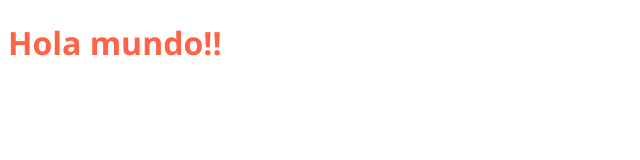
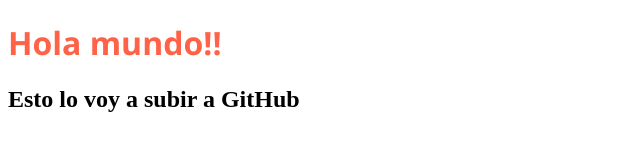
Before and after one commit to aarongmez18/DIW1, a plain HTML site: page index.html in a window 1280 px wide. Shown: the whole page, without its empty margins (0-640 px from the left). Drawn offline with Linux system fonts and the light colour scheme.

Commit message:
Se ha añadido h2 y un documento index.html

```diff
--- a/index.html
+++ b/index.html
@@ -8,5 +8,6 @@
 </head>
 <body>
     <h1>Hola mundo!!</h1>
+    <h2>Esto lo voy a subir a GitHub</h2>
 </body>
 </html>
```
